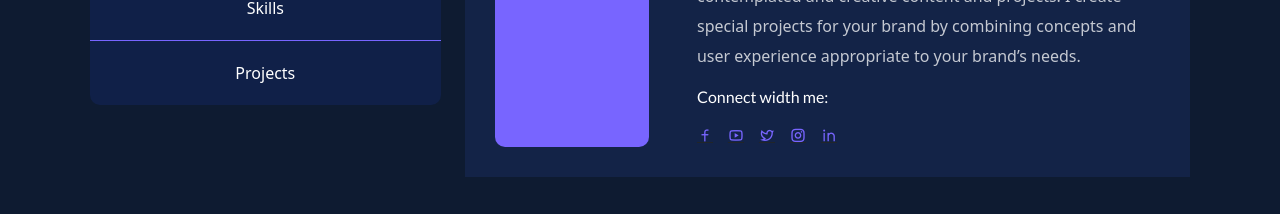
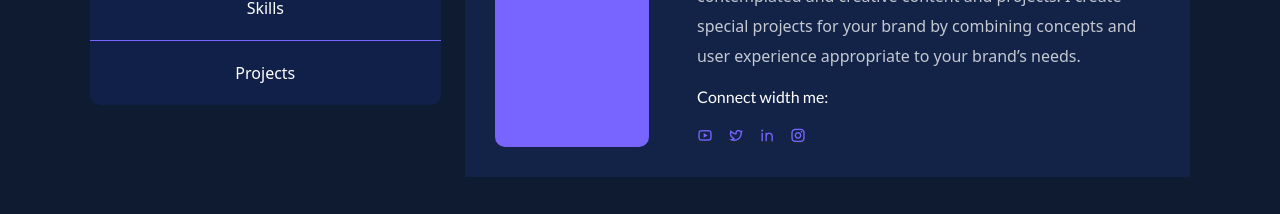
Before and after one commit to senayakagunduz/portfolio-app, a React (Create React App) app: page / in a window 1280 px wide. Shown: the part 940-1154 px from the top of the page. Built offline with nearby package versions, Linux system fonts and the light colour scheme.

Commit message:
social links added

```diff
--- a/src/components/about/About.jsx
+++ b/src/components/about/About.jsx
@@ -74,29 +74,31 @@ const About = () => {
 
                   <div className="social__links">
                     <h6 className="mb-3">Connect width me:</h6>
+
                     <span>
-                      <a href="#">
-                        <i className="ri-facebook-line"></i>
-                      </a>
-                    </span>
-                    <span>
-                      <a href="#">
+                      <a href="https://www.youtube.com" target="_blank">
                         <i className="ri-youtube-line"></i>
                       </a>
                     </span>
                     <span>
-                      <a href="#">
+                      <a
+                        href="https://twitter.com/senayakgnz?t=8DfBwrwQDSrFv0659TX2PA&s=08"
+                        target="_blank"
+                      >
                         <i className="ri-twitter-line"></i>
                       </a>
                     </span>
                     <span>
-                      <a href="#">
-                        <i className="ri-instagram-line"></i>
+                      <a
+                        href="https://www.linkedin.com/in/%C5%9Fenay-akag%C3%BCnd%C3%BCz-b3986b180"
+                        target="_blank"
+                      >
+                        <i className="ri-linkedin-line" />
                       </a>
                     </span>
                     <span>
-                      <a href="#">
-                        <i className="ri-linkedin-line"></i>
+                      <a href="https://www.instagram.com" target="_blank">
+                        <i className="ri-instagram-line" />
                       </a>
                     </span>
                   </div>
```
